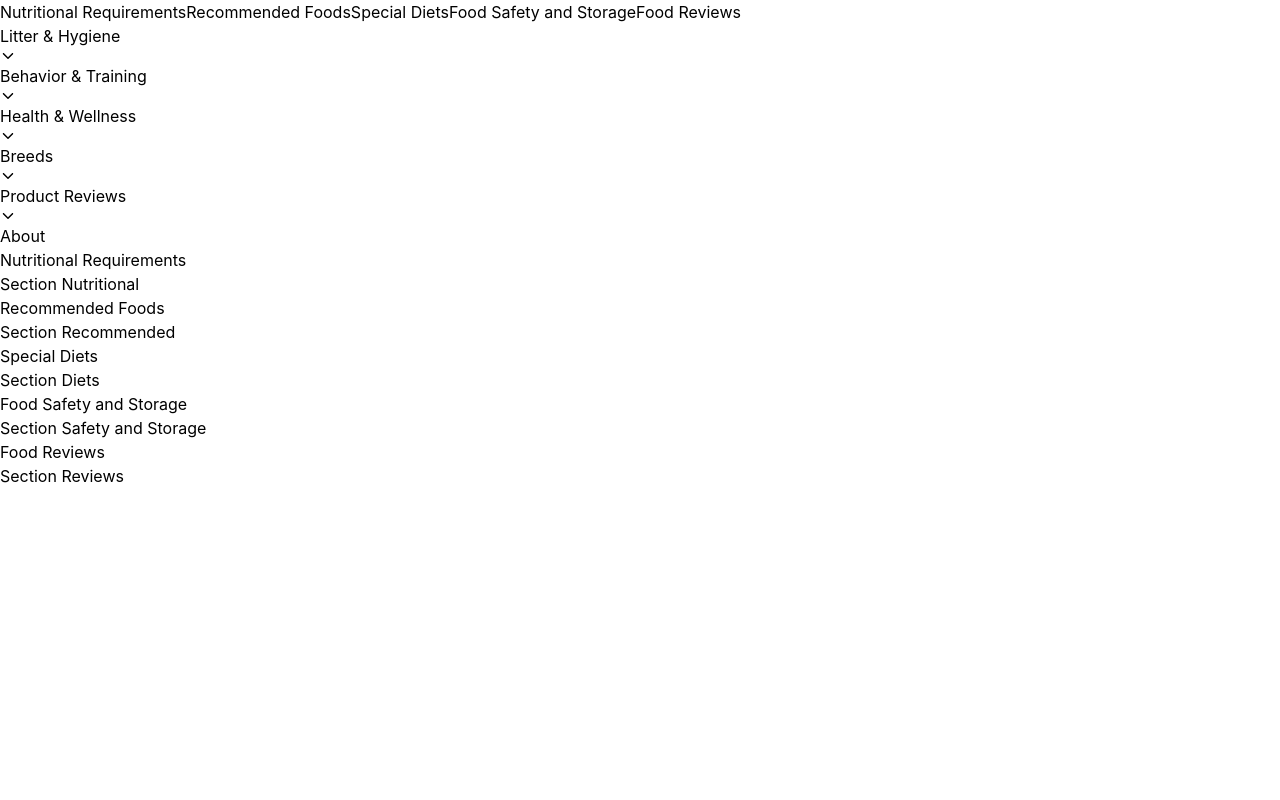
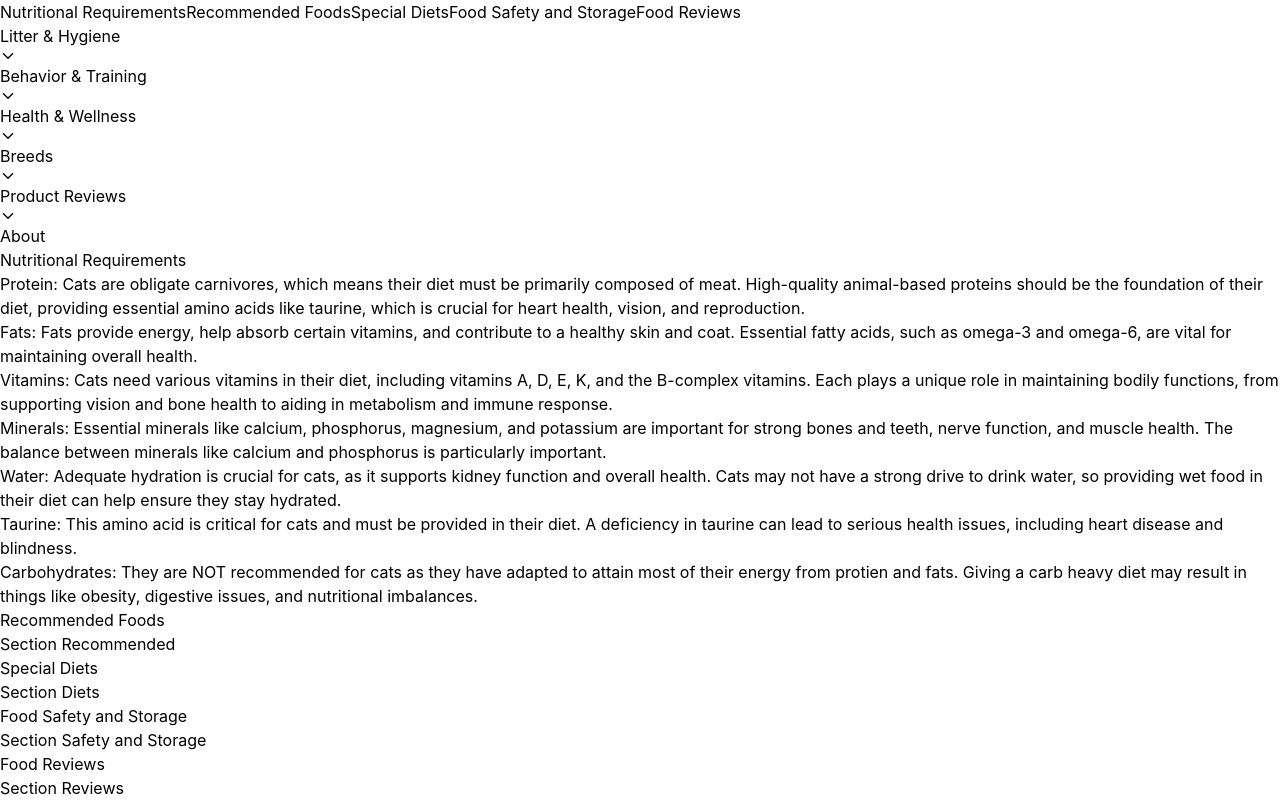
Before and after one commit to IbrahimElsa/cat_projec, a React (Create React App) app: page /food-nutrition in a window 1280 px wide. Shown: the part 1100-1900 px from the top of the page. Before the commit the page ends 1588 px from the top, so only its background shows below. Built offline with nearby package versions, Linux system fonts and the light colour scheme.

Commit message:
Fix image file extension and update text in Main.js and Nutrition.js

```diff
--- a/src/pages/Main.js
+++ b/src/pages/Main.js
@@ -2,7 +2,7 @@ import React from 'react';
 import Navbar from '../components/Navbar';
 import Footer from '../components/Footer';
 import Cat_breed_main from '../assets/Cat_breed_main.webp';
-import healthy_cat from '../assets/healthy-cat.jpeg';
+import healthy_cat from '../assets/healthy-cat.jpg';
 
 function Main() {
 return (
@@ -40,8 +40,8 @@ return (
                         backgroundSize: 'cover',
                         backgroundPosition: 'center'
                     }}>
-                    <h4 className="font-semibold text-lg">Cat Care</h4>
-                    <p>Learn how to take care of your cat.</p>
+                    <h4 className="font-semibold text-lg text-soft-cream">Cat Care</h4>
+                    <p className='text-soft-cream'>Learn how to take care of your cat.</p>
                 </div>
                 <div className="bg-gray-300 p-6 rounded-lg shadow-lg">
                     <h4 className="font-semibold text-lg">Cat Nutrition</h4>
--- a/src/pages/Nutrition.js
+++ b/src/pages/Nutrition.js
@@ -10,7 +10,13 @@ function Nutrition() {
                 </div>
                 <div className="">
                     <h1 className="text-2xl mb-1">Nutritional Requirements</h1>
-                    <p className="text-base mt-1">Section Nutritional</p>
+                    <p className="text-base mt-1">Protein: Cats are obligate carnivores, which means their diet must be primarily composed of meat. High-quality animal-based proteins should be the foundation of their diet, providing essential amino acids like taurine, which is crucial for heart health, vision, and reproduction.
+                    <br />Fats: Fats provide energy, help absorb certain vitamins, and contribute to a healthy skin and coat. Essential fatty acids, such as omega-3 and omega-6, are vital for maintaining overall health.
+                    <br />Vitamins: Cats need various vitamins in their diet, including vitamins A, D, E, K, and the B-complex vitamins. Each plays a unique role in maintaining bodily functions, from supporting vision and bone health to aiding in metabolism and immune response.
+                    <br />Minerals: Essential minerals like calcium, phosphorus, magnesium, and potassium are important for strong bones and teeth, nerve function, and muscle health. The balance between minerals like calcium and phosphorus is particularly important.
+                    <br />Water: Adequate hydration is crucial for cats, as it supports kidney function and overall health. Cats may not have a strong drive to drink water, so providing wet food in their diet can help ensure they stay hydrated.
+                    <br />Taurine: This amino acid is critical for cats and must be provided in their diet. A deficiency in taurine can lead to serious health issues, including heart disease and blindness.
+                    <br />Carbohydrates: They are NOT recommended for cats as they have adapted to attain most of their energy from protien and fats. Giving a carb heavy diet may result in things like obesity, digestive issues, and nutritional imbalances.</p>
                     <h1 className="text-2xl mb-1">Recommended Foods</h1>
                     <p className="text-base mt-1">Section Recommended</p>
                     <h1 className="text-2xl mb-1">Special Diets</h1>
```
Also changed, not shown: src/assets/healthy-cat.jpeg (deleted), src/assets/healthy-cat.jpg (added).
